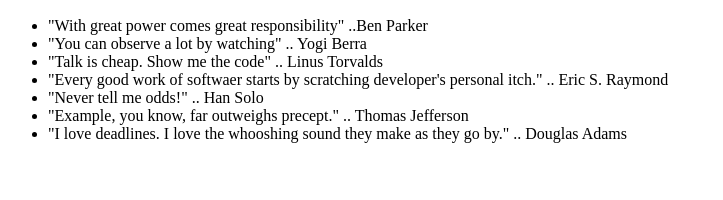
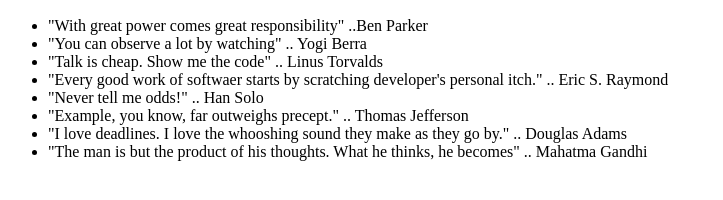
Before and after one commit to Sovladall/0main_openSAP_repo, a plain HTML site: page index.html in a window 1280 px wide. Shown: the part 110-310 px from the top of the page, without its empty margins (0-723 px from the left). Drawn offline with Linux system fonts and the light colour scheme.

Commit message:
Added quote by Mahatma Gandhi

```diff
--- a/index.html
+++ b/index.html
@@ -16,6 +16,7 @@
 			<li>"Never tell me odds!" .. Han Solo</li>
 			<li>"Example, you know, far outweighs precept." .. Thomas Jefferson</li>
 			<li>"I love deadlines. I love the whooshing sound they make as they go by." .. Douglas Adams</li>
+			<li>"The man is but the product of his thoughts. What he thinks, he becomes" .. Mahatma Gandhi</li>
 		</ul>
 	</body>
 </html>
```
